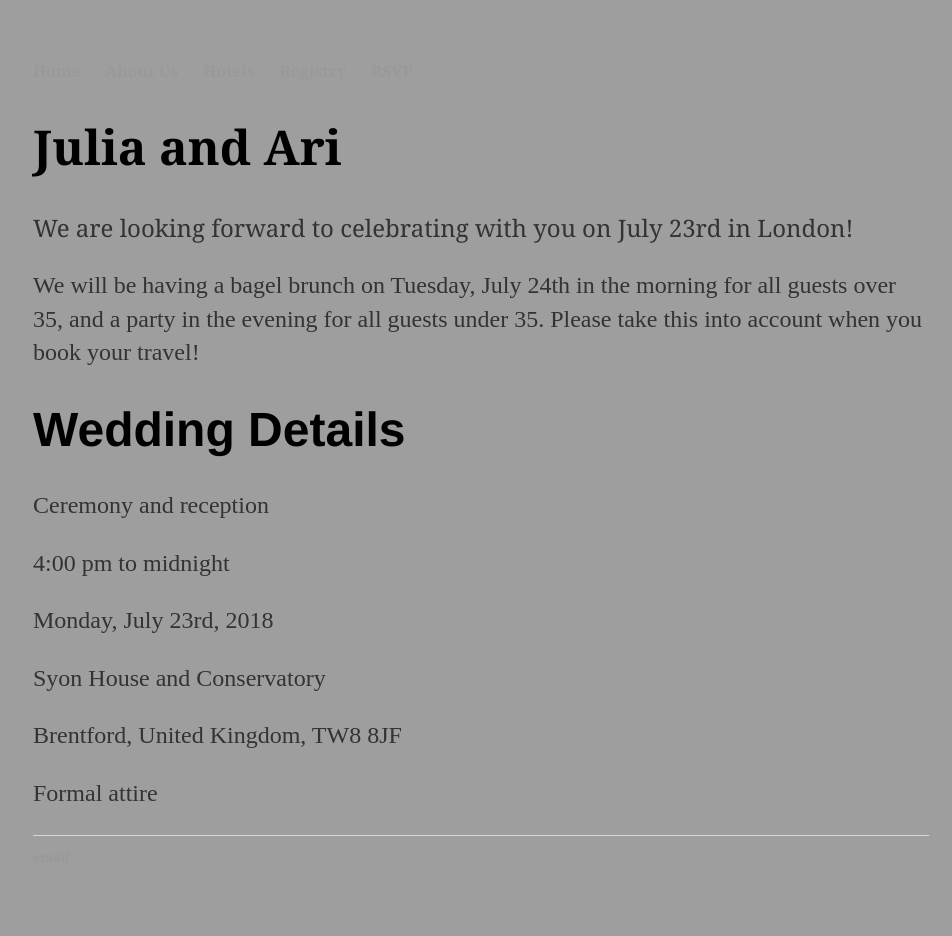
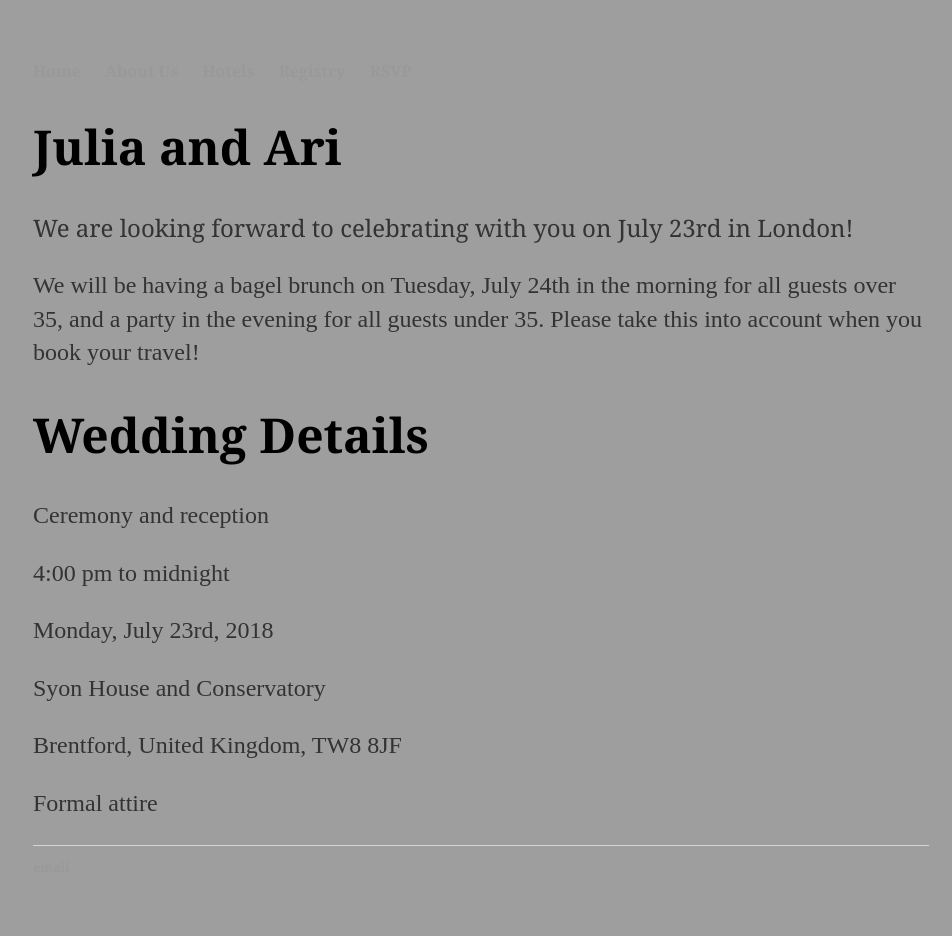
Before and after one commit to jsc2167/html-wedding-website, a Jekyll site: the page built from index.html, in a window 1280 px wide. Shown: the whole page, without its empty margins (159-1111 px from the left). Built offline with Jekyll 4.4.1, drawn with Linux system fonts in a browser that asks for light colours.

Commit message:
Update main.css

```diff
--- a/css/main.css
+++ b/css/main.css
@@ -3,7 +3,7 @@ body {
     width: 70%;
 }
 nav ul, footer ul {
-    font-family:'Helvetica', 'Arial', 'Sans-Serif';
+    font-family:'Georgia', 'Times New Roman';
     padding: 0px;
     list-style: none;
     font-weight: bold;
@@ -15,13 +15,14 @@ nav ul li, footer ul li {
 a {
     text-decoration: none;
     color: #999;
+    body background=<http://www.backgroundsy.com/file/large/light-blue-background.jpg>
 }
 a:hover {
     text-decoration: underline;
 }
 h1 {
     font-size: 3em;
-    font-family:'Helvetica', 'Arial', 'Sans-Serif';
+    font-family:'Georgia', 'Times New Roman';
 }
 p {
     font-size: 1.5em;
```
